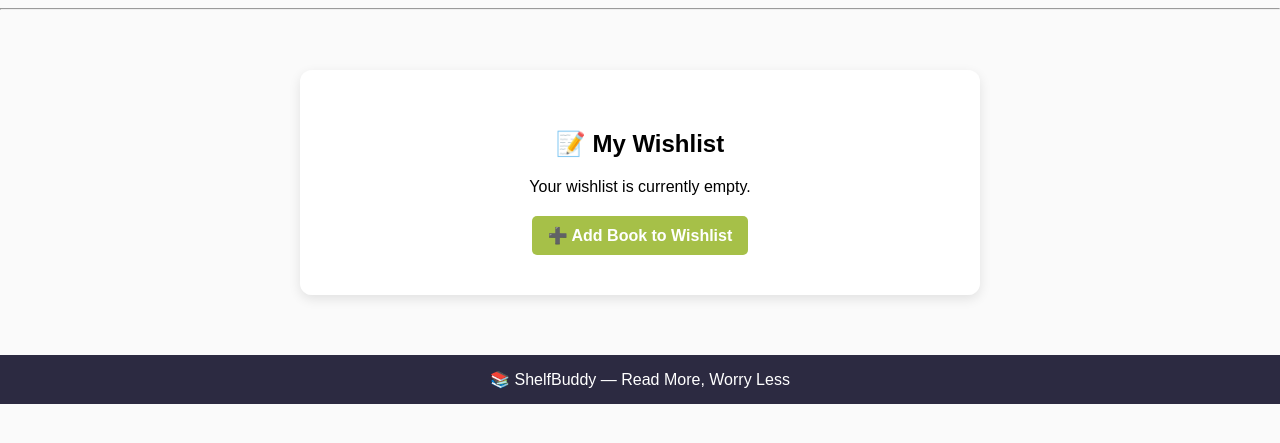
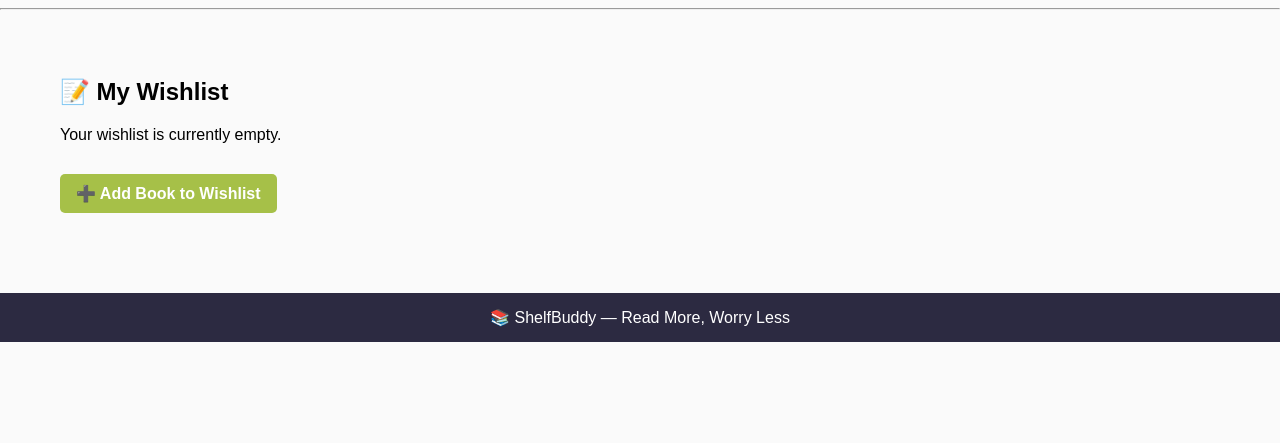
Before and after one commit to bgwinston/shelfBuddy, a Django app: page /wishlist/ in a window 1280 px wide. Shown: the part 321-764 px from the top of the page. Run offline with Django 3.2, Linux system fonts and the light colour scheme; the visitor is signed in with stand-in values (Sample User, id 1); data that the repository does not hold is empty.

```diff
--- a/shelfbuddy_backend/books/templates/books/wishlist_books.html
+++ b/shelfbuddy_backend/books/templates/books/wishlist_books.html
@@ -1,11 +1,12 @@
 {% extends 'reading/base.html' %}
 
 {% block content %}
-<div class="container">
-  <h2>📝 My Wishlist</h2>
+<div style="padding: 40px 60px;">
+
+  <h2 style="text-align: left;">📝 My Wishlist</h2>
 
   {% if books %}
-    <table style="width:100%; border-collapse: collapse;">
+    <table style="width: 100%; border-collapse: collapse;">
       <thead>
         <tr>
           <th>Cover</th>
@@ -44,10 +45,11 @@
     <p>Your wishlist is currently empty.</p>
   {% endif %}
 
-  <div style="margin-top: 20px;">
+  <div style="margin-top: 30px;">
     <a href="{% url 'booksearch' %}" class="button">
       ➕ Add Book to Wishlist
     </a>
   </div>
+
 </div>
 {% endblock %}
```
